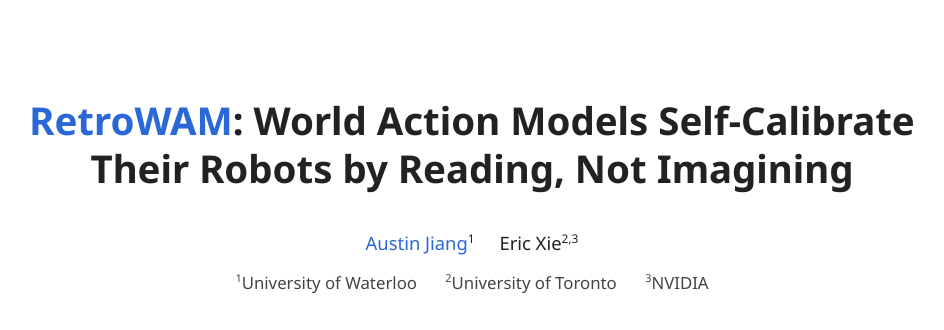
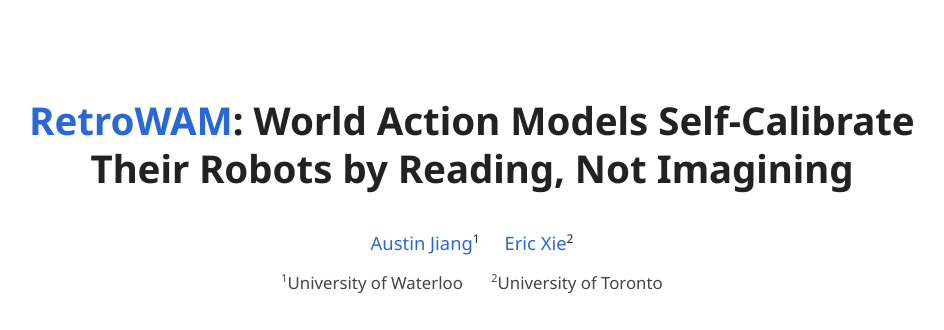
Before and after one commit to retro-wam/retro-wam.github.io, a plain HTML site: page index.html in a window 1280 px wide. Shown: the top 330 px of the page, without its empty margins (168-1112 px from the left). Drawn offline with Linux system fonts and the light colour scheme; some icons are missing.

Commit message:
Authors: link Eric Xie's homepage; affiliation University of Toronto only
Thumbnail rebuilt (og:image ?v=5).

Co-Authored-By: Claude Opus 5.5 <noreply@anthropic.com>

```diff
--- a/index.html
+++ b/index.html
@@ -9,12 +9,12 @@
   <meta property="og:title" content="RetroWAM: World Action Models Self-Calibrate Their Robots by Reading, Not Imagining">
   <meta property="og:description" content="A world action model, run in reverse on the real video, reads what the robot actually did and calibrates the robot online.">
   <meta property="og:url" content="https://retro-wam.github.io/">
-  <meta property="og:image" content="https://retro-wam.github.io/static/images/thumbnail.png?v=4">
+  <meta property="og:image" content="https://retro-wam.github.io/static/images/thumbnail.png?v=5">
   <meta property="og:image:width" content="2400">
   <meta property="og:image:height" content="1256">
   <meta property="og:image:alt" content="RetroWAM project page: title, authors, and a frozen world action model next to RetroWAM on the same LIBERO task with the robot's command frame turned by 90 degrees">
   <meta name="twitter:card" content="summary_large_image">
-  <meta name="twitter:image" content="https://retro-wam.github.io/static/images/thumbnail.png?v=4">
+  <meta name="twitter:image" content="https://retro-wam.github.io/static/images/thumbnail.png?v=5">
   <!-- Tab icon: the paper name's initial. Bump ?v= when the icon changes; browsers cache favicons hard. -->
   <link rel="icon" href="static/images/favicon-32.png?v=2" type="image/png" sizes="32x32">
   <link rel="icon" href="static/images/favicon.svg?v=2" type="image/svg+xml">
@@ -34,12 +34,11 @@
 
   <p class="authors">
     <span class="author"><a href="https://austinjiang.com" target="_blank" rel="noopener">Austin Jiang</a><sup>1</sup></span>
-    <span class="author">Eric Xie<sup>2,3</sup></span>
+    <span class="author"><a href="https://www.erictaoxie.com/" target="_blank" rel="noopener">Eric Xie</a><sup>2</sup></span>
   </p>
   <p class="affiliations">
     <span><sup>1</sup>University of Waterloo</span>
     <span><sup>2</sup>University of Toronto</span>
-    <span><sup>3</sup>NVIDIA</span>
   </p>
 
   <div class="buttons">
```
Also changed, not shown: static/images/thumbnail.png.
